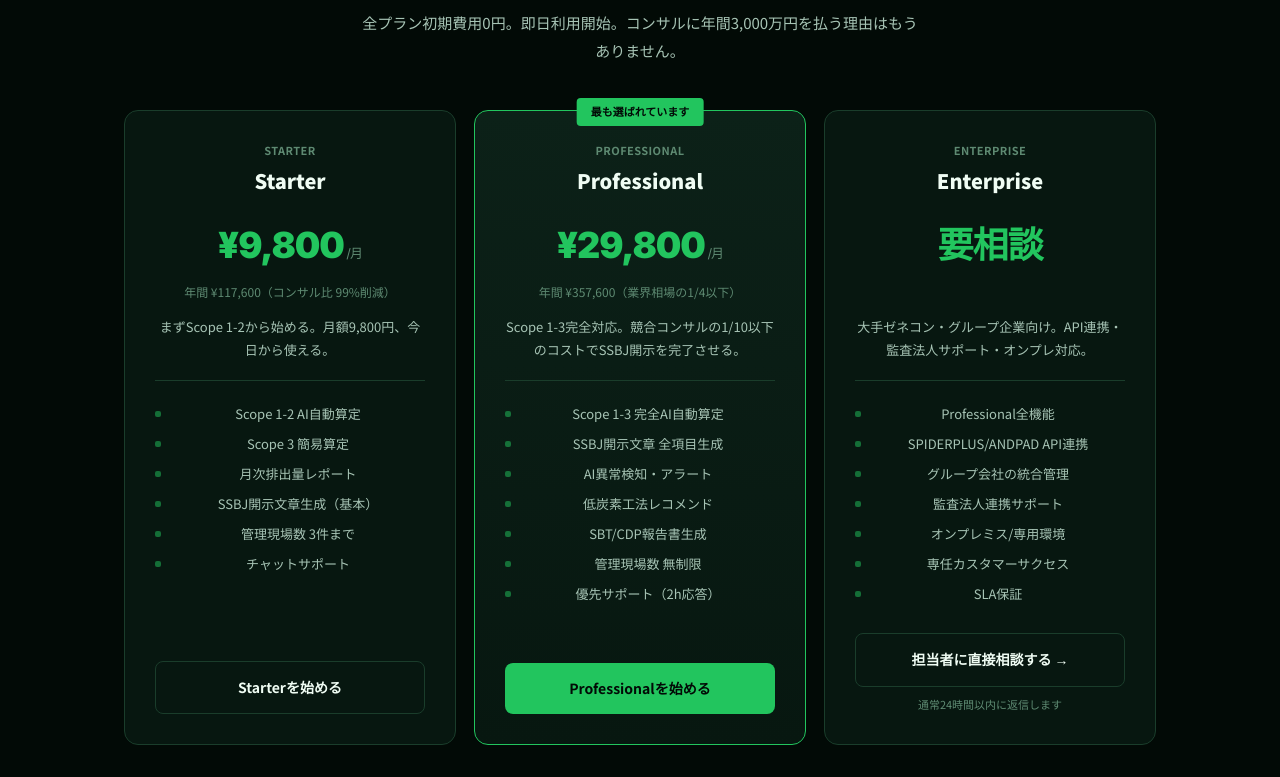
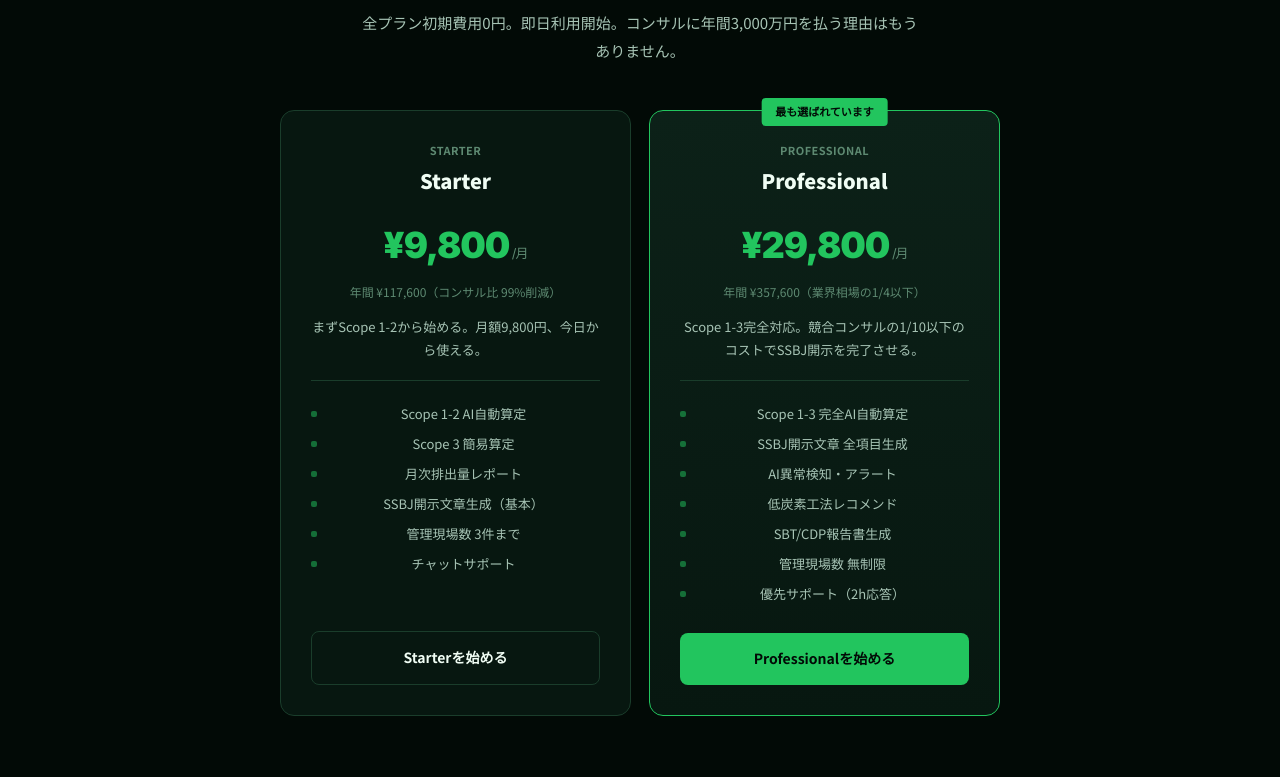
Before and after one commit to kokotaisei1212-dotcom/greenops, a plain HTML site: page index.html in a window 1280 px wide. Shown: the part 4743-5520 px from the top of the page. Drawn offline with Linux system fonts and the light colour scheme.

Commit message:
Update: GreenOps SSBJ対応AIカーボン会計SaaS - LP + Service + API

```diff
--- a/index.html
+++ b/index.html
@@ -155,7 +155,7 @@
 .comp-wrap{border:1px solid var(--border);border-radius:12px;overflow:hidden;max-width:820px}
 
 /* ═══ PRICING ═══ */
-.pr-grid{display:grid;grid-template-columns:repeat(3,1fr);gap:18px}
+.pr-grid{display:grid;grid-template-columns:repeat(2,1fr);gap:18px;max-width:720px;margin:0 auto}
 .pc{background:var(--surface);border:1px solid var(--border);border-radius:14px;padding:30px;position:relative;display:flex;flex-direction:column;transition:all 0.3s}
 .pc:hover{border-color:var(--border-light)}
 .pc.feat{border-color:var(--green);background:linear-gradient(180deg,var(--surface-2),var(--surface))}
@@ -205,7 +205,7 @@
 /* Responsive */
 @media(max-width:900px){
   .pen-grid,.tl-visual{grid-template-columns:repeat(2,1fr)}
-  .pr-grid{grid-template-columns:1fr;max-width:400px;margin-left:auto;margin-right:auto}
+  .pr-grid{grid-template-columns:1fr;max-width:400px;margin:0 auto}
   .fr{grid-template-columns:1fr}
   .comp-wrap{overflow-x:auto}
   .ba-hero-nums{grid-template-columns:1fr;gap:12px}
@@ -457,29 +457,9 @@
         </ul>
         <a href="https://buy.stripe.com/00wcN55hg8fgb399UHfQI05" target="_blank" class="pc-btn pc-btn-p">Professionalを始める</a>
       </div>
-      <div class="pc">
-        <div class="pc-tag">ENTERPRISE</div>
-        <div class="pc-name">Enterprise</div>
-        <div class="pc-price">要相談</div>
-        <div class="pc-annual">&nbsp;</div>
-        <p class="pc-desc">大手ゼネコン・グループ企業向け。API連携・監査法人サポート・オンプレ対応。</p>
-        <ul class="pc-features">
-          <li>Professional全機能</li>
-          <li>SPIDERPLUS/ANDPAD API連携</li>
-          <li>グループ会社の統合管理</li>
-          <li>監査法人連携サポート</li>
-          <li>オンプレミス/専用環境</li>
-          <li>専任カスタマーサクセス</li>
-          <li>SLA保証</li>
-        </ul>
-        <a href="mailto:izatai@icloud.com" class="pc-btn pc-btn-g">担当者に直接相談する &rarr;</a>
-        <div style="font-size:11px;color:var(--text-muted);margin-top:8px;text-align:center">通常24時間以内に返信します</div>
-      </div>
     </div>
   </div>
 </section>
-
-<!-- Contact section removed: Enterprise inquiries go to mailto:izatai@icloud.com -->
 
 <!-- ═══════════ CTA ═══════════ -->
 <section class="cta-sec">
@@ -496,6 +476,7 @@
 <footer>
   <div class="container">
     <div style="font-size:16px;font-weight:900;margin-bottom:6px"><span class="lg">Green</span><span class="lo">Ops</span></div>
+    <p style="margin-bottom:6px"><a href="/tokutei.html">特定商取引法に基づく表記</a> | <a href="/privacy.html">プライバシーポリシー</a> | <a href="/terms.html">利用規約</a></p>
     <p>&copy; 2026 GreenOps Inc. All rights reserved.</p>
   </div>
 </footer>
```
